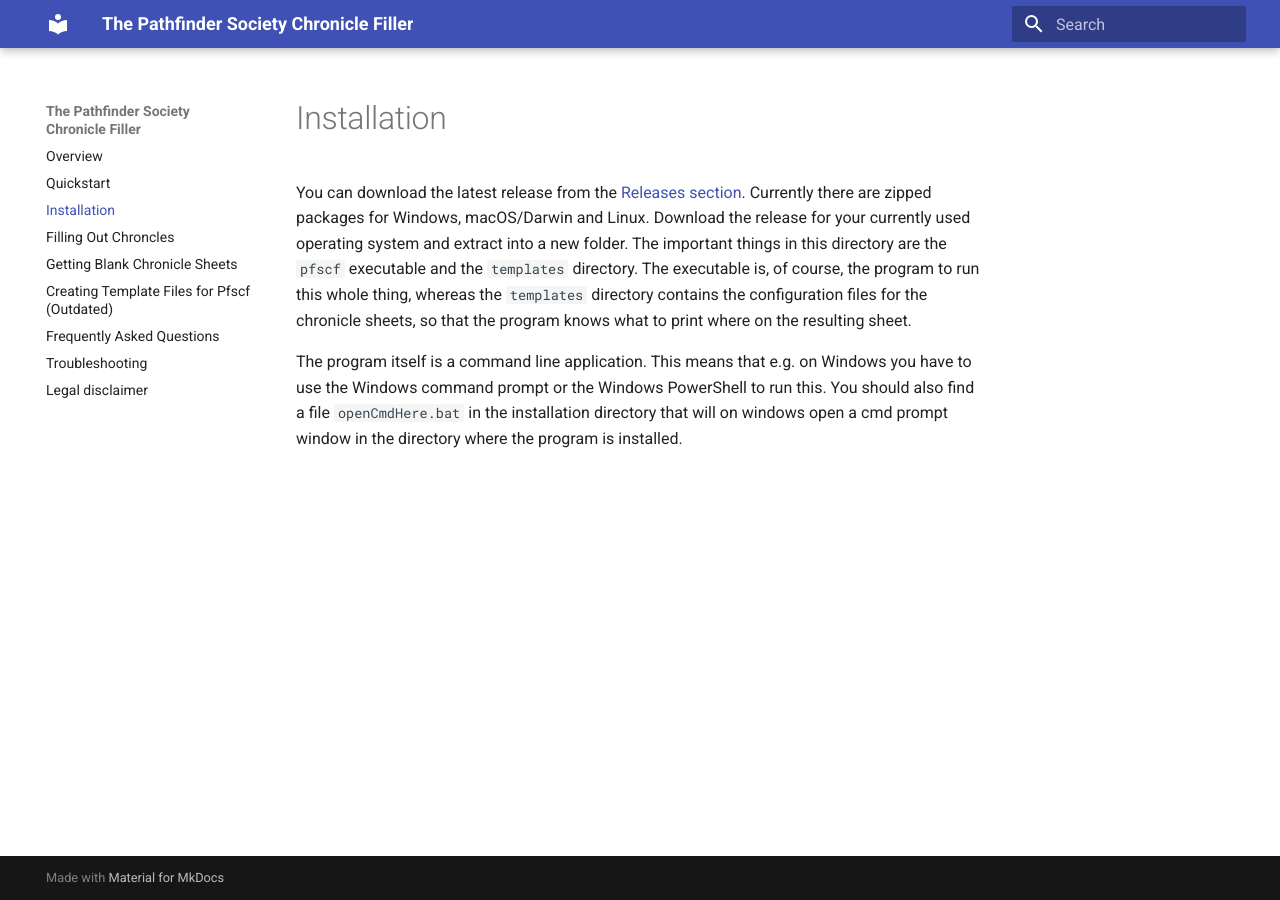
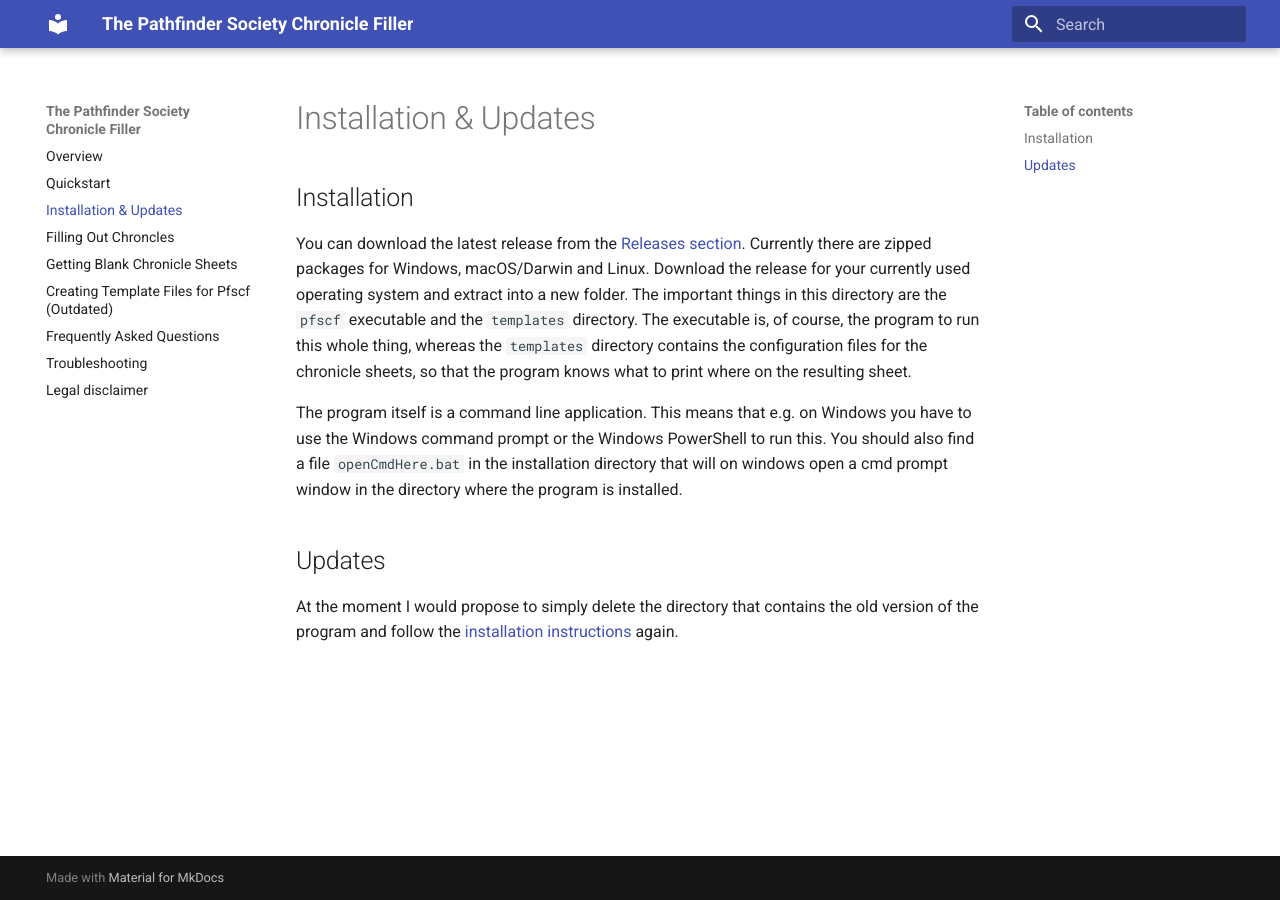
Before and after one commit to Blesmol/pfscf, an MkDocs documentation site: the page built from docs/installation.md, in a window 1280 px wide. Built offline with MkDocs 1.6.1 and Material for MkDocs 9.7.7, drawn with Linux system fonts in a browser that asks for light colours.

Commit message:
doc: update installation instructions

```diff
--- a/docs/installation.md
+++ b/docs/installation.md
@@ -1,5 +1,11 @@
-# Installation
+# Installation & Updates
 
-You can download the latest release from the [Releases section](https://github.com/Blesmol/pfscf/releases). Currently there are zipped packages for Windows, macOS/Darwin and Linux. Download the release for your currently used operating system and extract into a new folder. The important things in this directory are the `pfscf` executable and the `templates` directory. The executable is, of course, the program to run this whole thing, whereas the `templates` directory contains the configuration files for the chronicle sheets, so that the program knows what to print where on the resulting sheet.
+## Installation
+
+You can download the latest release from the [Releases section](https://github.com/Blesmol/pfscf/releases/latest). Currently there are zipped packages for Windows, macOS/Darwin and Linux. Download the release for your currently used operating system and extract into a new folder. The important things in this directory are the `pfscf` executable and the `templates` directory. The executable is, of course, the program to run this whole thing, whereas the `templates` directory contains the configuration files for the chronicle sheets, so that the program knows what to print where on the resulting sheet.
 
 The program itself is a command line application. This means that e.g. on Windows you have to use the Windows command prompt or the Windows PowerShell to run this. You should also find a file `openCmdHere.bat` in the installation directory that will on windows open a cmd prompt window in the directory where the program is installed.
+
+## Updates
+
+At the moment I would propose to simply delete the directory that contains the old version of the program and follow the [installation instructions](#installation) again.
```
